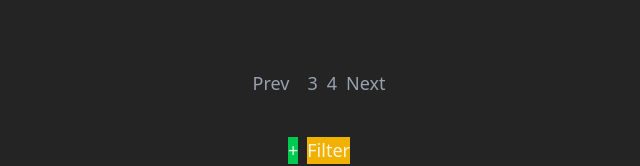
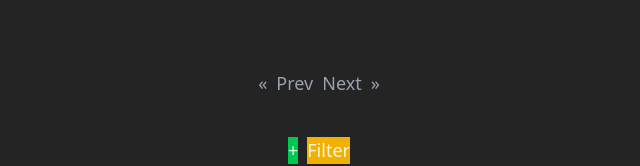
Before and after one commit to nicolaschen2293/expenseTracker, a React (Vite) app in the folder app/: page /expenses in a window 1280 px wide. Shown: the part 618-784 px from the top of the page, without its empty margins (321-961 px from the left). Built offline with nearby package versions, Linux system fonts and the light colour scheme.

Commit message:
feat: added first and last page button, improved ui / ux on buttons, go to first page on add expense.

```diff
--- a/app/src/pages/ExpenseListPage.jsx
+++ b/app/src/pages/ExpenseListPage.jsx
@@ -83,6 +83,7 @@ function ExpenseListPage() {
 
   // Function to Fetch Expenses from Supabase
   async function fetchExpenses(listFilter) {
+    setIsLoading(true)
     let url;
 
     // Display List with Category Filter
@@ -106,14 +107,12 @@ function ExpenseListPage() {
       if (data.error) throw new Error(data.error || 'Failed to fetch expenses.');
 
       setExpenses(data.data);
-      console.log("total = ", data.total);
       setTotalPages(Math.ceil(data.total / 10));
-      console.log("total pages = ", totalPages);
     } catch (err) {
       setMessage({ type: 'error', text: err.message });
       throw err;
     } finally {
-
+      setIsLoading(false);
     }
   }
 
@@ -163,6 +162,7 @@ function ExpenseListPage() {
       setAmount("");
       setCategory("");
       setDateTime("");
+      setCurrentPage(1);
       setIsLoading(false);
     }
   };
@@ -451,11 +451,13 @@ function ExpenseListPage() {
           </div>
         )}
         <div className="fixed flex bottom-15 bg-[#242424] gap-2 left-0 w-full py-4 justify-center items-center">
+          <button className='text-blue-400 disabled:text-gray-400' onClick={() => setCurrentPage(1)} disabled={currentPage == 1}>&laquo;</button>
           <button className='text-blue-400 disabled:text-gray-400' onClick={() => setCurrentPage(currentPage - 1)} disabled={currentPage <= 1}>Prev</button>
-          <button className='text-blue-400 disabled:text-gray-400' onClick={() => setCurrentPage(currentPage - 2)} disabled={currentPage <= 2}>{currentPage > 2 ? currentPage - 2 : ""}</button>
-          <button className='text-blue-400 disabled:text-gray-400' onClick={() => setCurrentPage(currentPage + 2)} disabled={currentPage + 2 > totalPages}>{currentPage + 2}</button>
-          <button className='text-blue-400 disabled:text-gray-400' onClick={() => setCurrentPage(currentPage + 3)} disabled={currentPage + 3 > totalPages}>{currentPage + 3}</button>
+          {currentPage > 2 && <button className='text-blue-400 disabled:text-gray-400' onClick={() => setCurrentPage(currentPage - 2)} disabled={currentPage <= 2}>{currentPage > 2 ? currentPage - 2 : ""}</button>}
+          {currentPage + 2 <= totalPages && <button className='text-blue-400 disabled:text-gray-400' onClick={() => setCurrentPage(currentPage + 2)} disabled={currentPage + 2 > totalPages}>{currentPage + 2}</button>}
+          {currentPage + 3 <= totalPages && <button className='text-blue-400 disabled:text-gray-400' onClick={() => setCurrentPage(currentPage + 3)} disabled={currentPage + 3 > totalPages}>{currentPage + 3}</button>}
           <button className='text-blue-400 disabled:text-gray-400' onClick={() => setCurrentPage(currentPage + 1)} disabled={currentPage + 1 > totalPages}>Next</button>
+          <button className='text-blue-400 disabled:text-gray-400' onClick={() => setCurrentPage(totalPages)} disabled={currentPage == totalPages}>&raquo;</button>
         </div>
         <div className="fixed flex flex-col bottom-10 bg-[#242424] gap-2 left-0 w-full py-4 justify-center items-center">
           {isLoading && <div className="text-blue-600 self-center">Loading...</div>}
```
